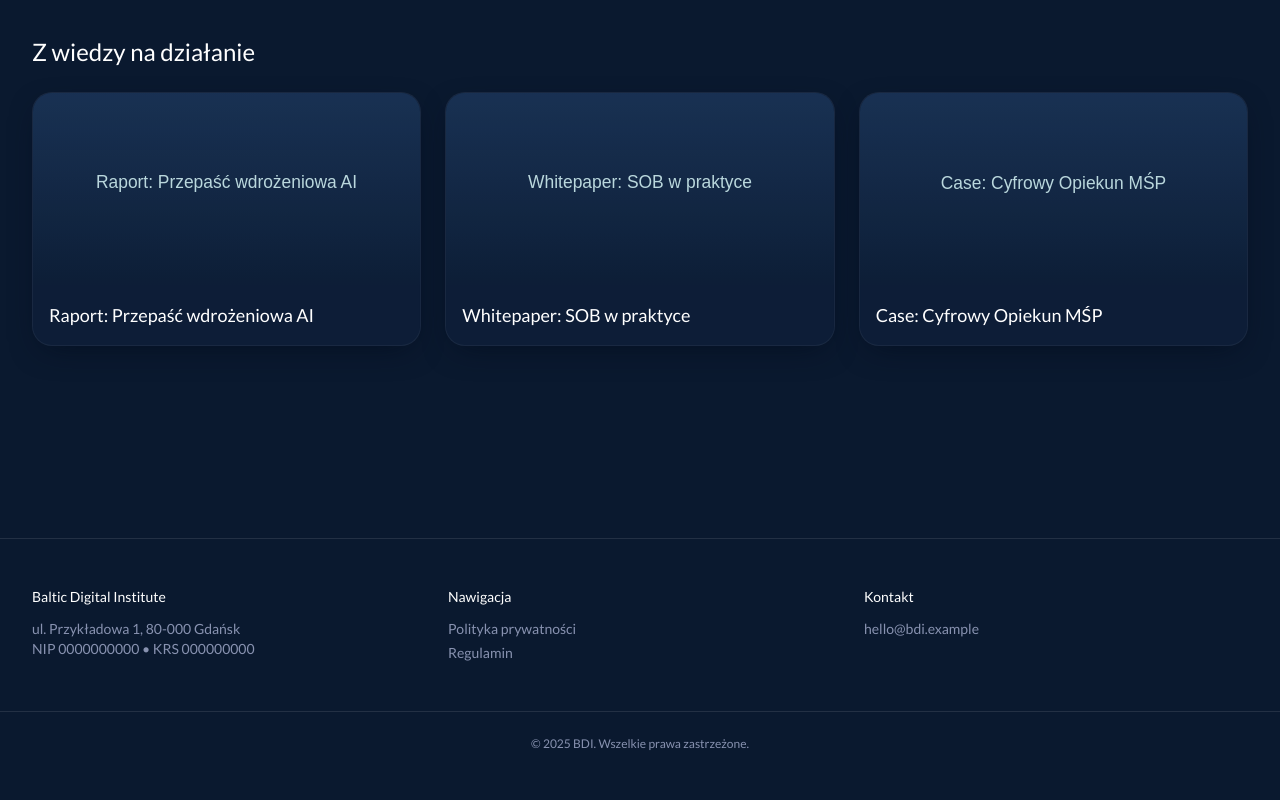
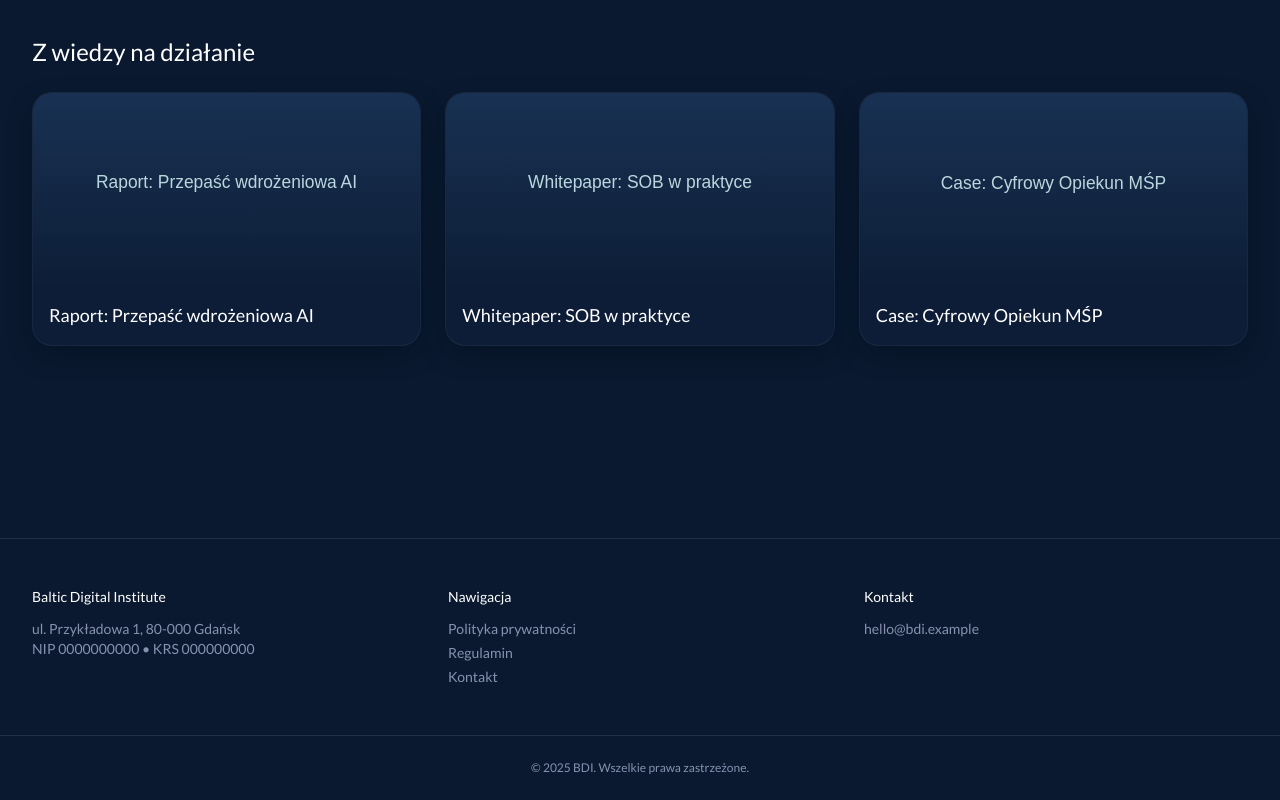
Before and after one commit to krzysztof-bdi/bdi-www-3, a Next.js app: page / in a window 1280 px wide. Shown: the part 1629-2429 px from the top of the page. Before the commit the page ends 2405 px from the top, so only its background shows below. Built offline with nearby package versions, Linux system fonts and the light colour scheme.

Commit message:
feat: update footer navigation links

```diff
--- a/components/Footer.tsx
+++ b/components/Footer.tsx
@@ -14,6 +14,7 @@ export default function Footer(){
           <ul className="space-y-1">
             <li><Link href="/polityka-prywatnosci" className="hover:text-white">Polityka prywatności</Link></li>
             <li><Link href="/regulamin" className="hover:text-white">Regulamin</Link></li>
+            <li><Link href="/kontakt" className="hover:text-white">Kontakt</Link></li>
           </ul>
         </div>
         <div>
```
